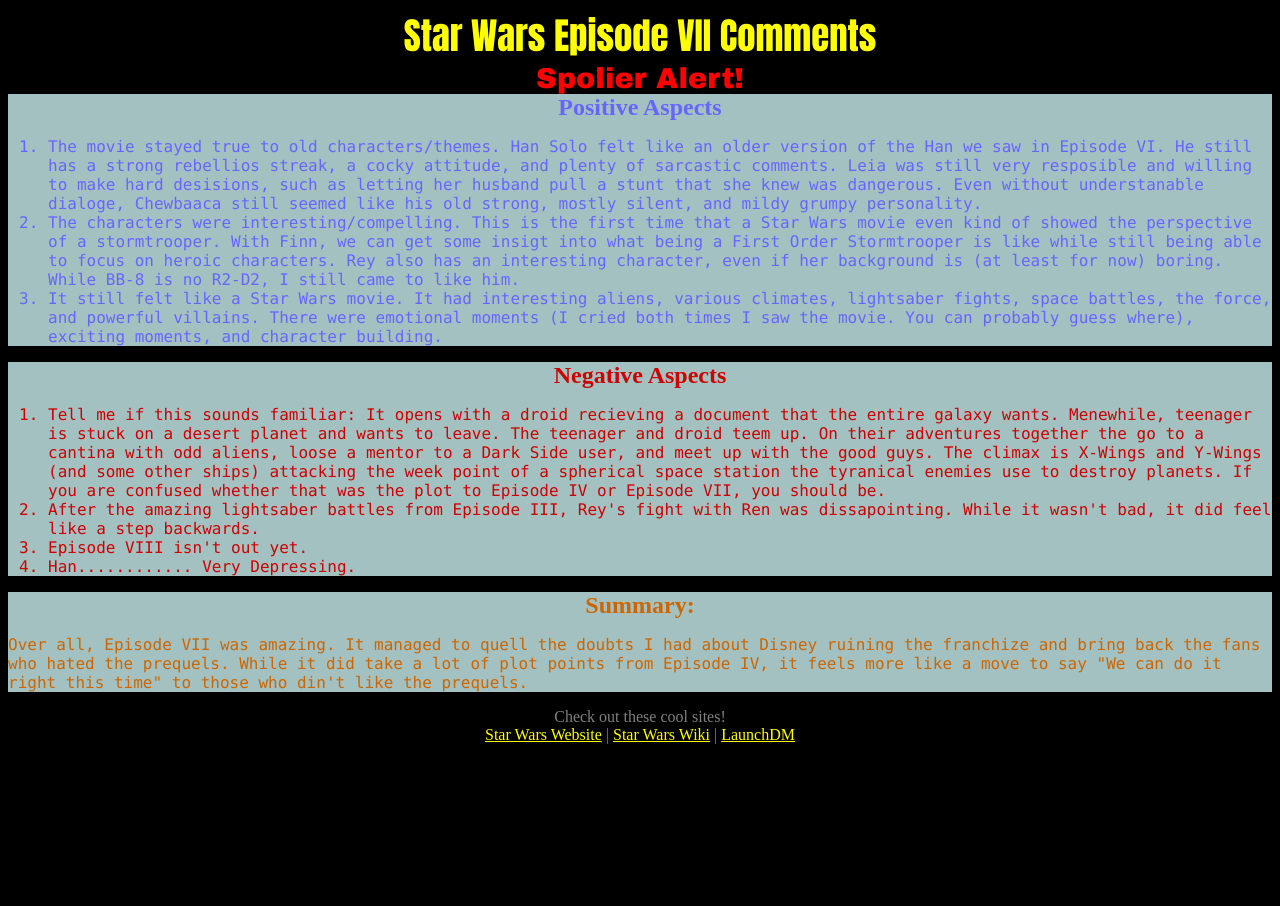
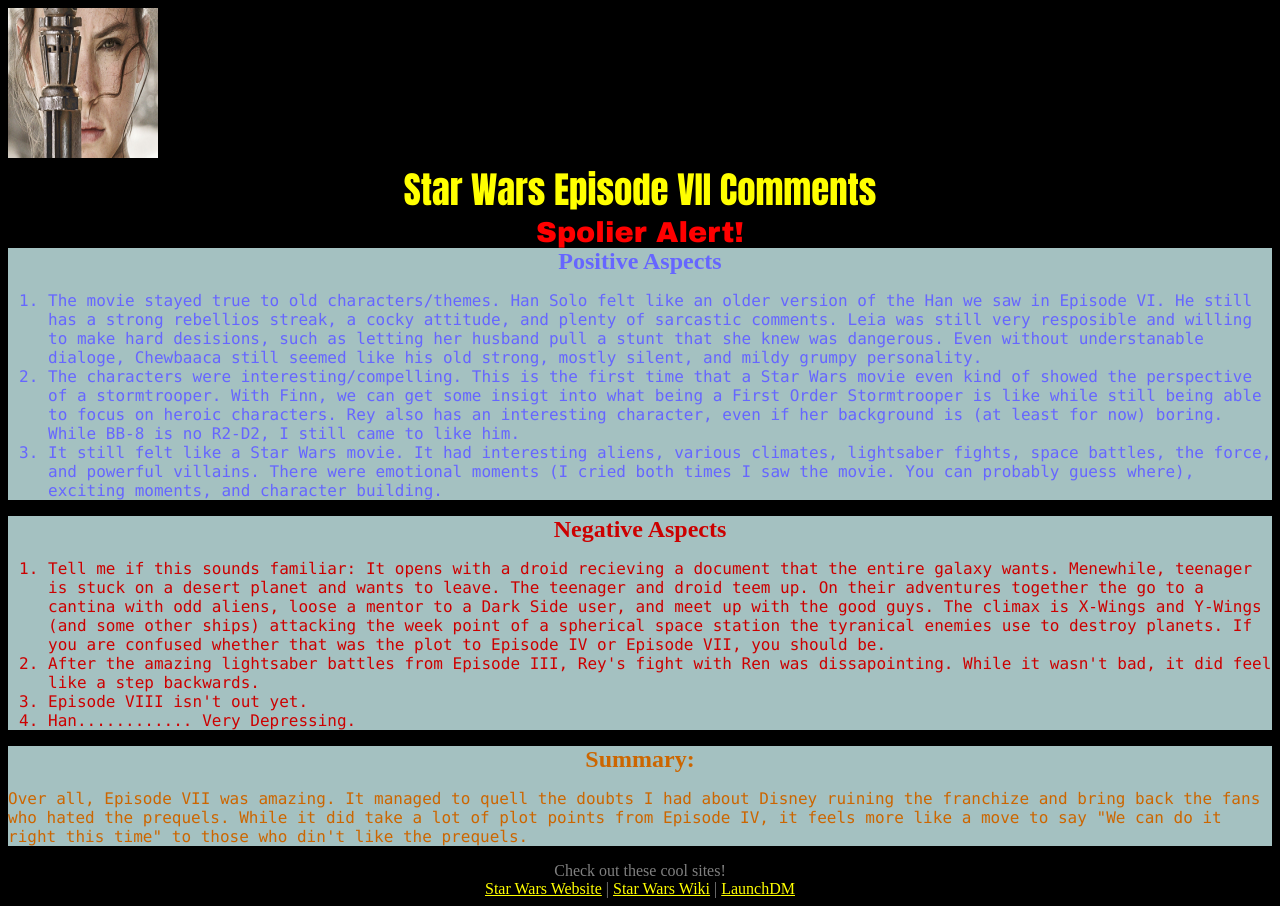
Before and after one commit to mgoldberg/StaticHTML, a plain HTML site: page index.html in a window 1280 px wide. Before the commit the page ends 800 px from the top, so only its background shows below. Drawn offline with Linux system fonts and the light colour scheme.

Commit message:
added picture to code

```diff
--- a/index.html
+++ b/index.html
@@ -8,6 +8,8 @@
 
 
 	<body>
+
+	<img src="http://localhost/StaticHTML/images/Rey-face-1200x750.jpg" height = "150px" width = "150px"/>
 
 		<header>
 			Star Wars Episode VII Comments
```
